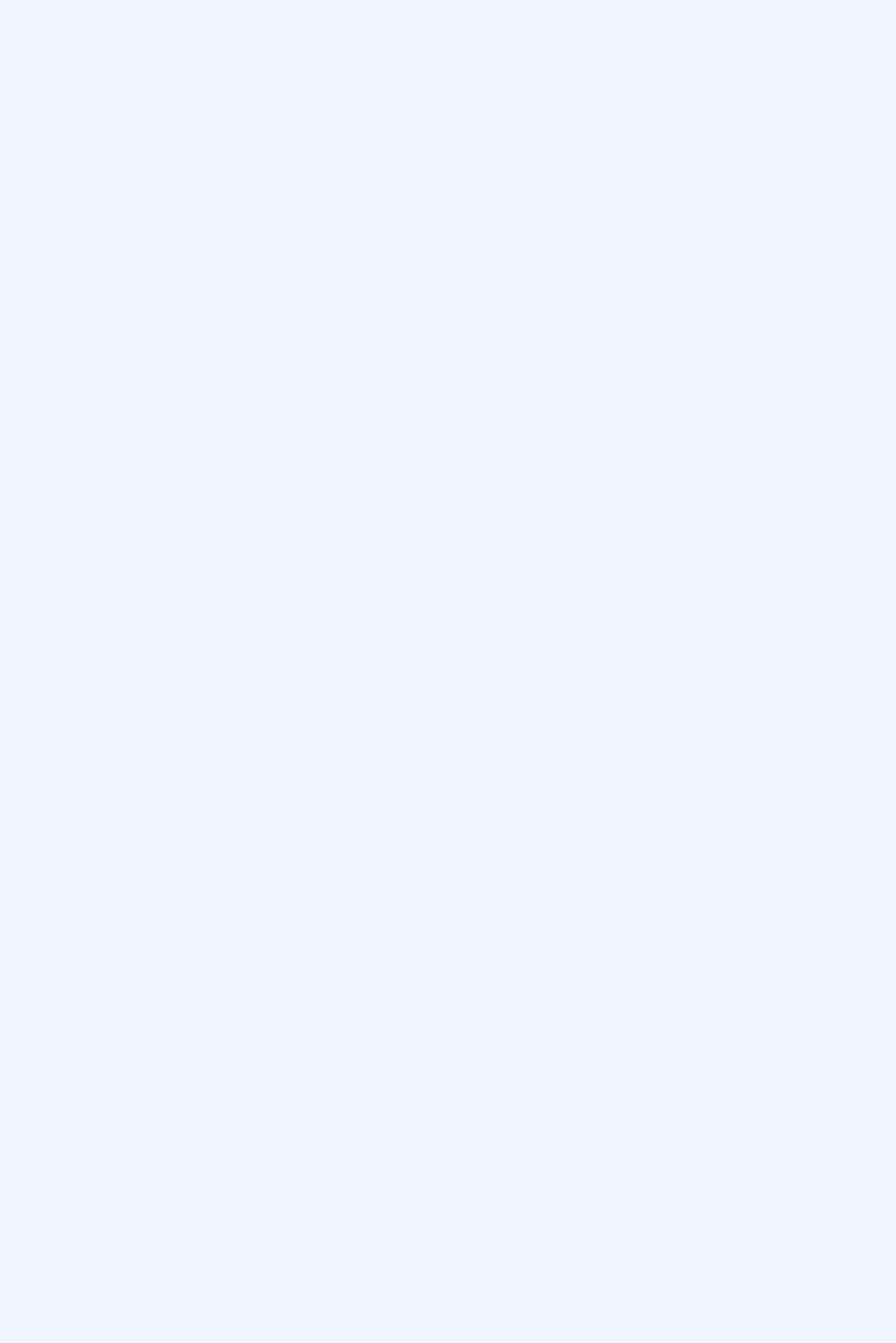
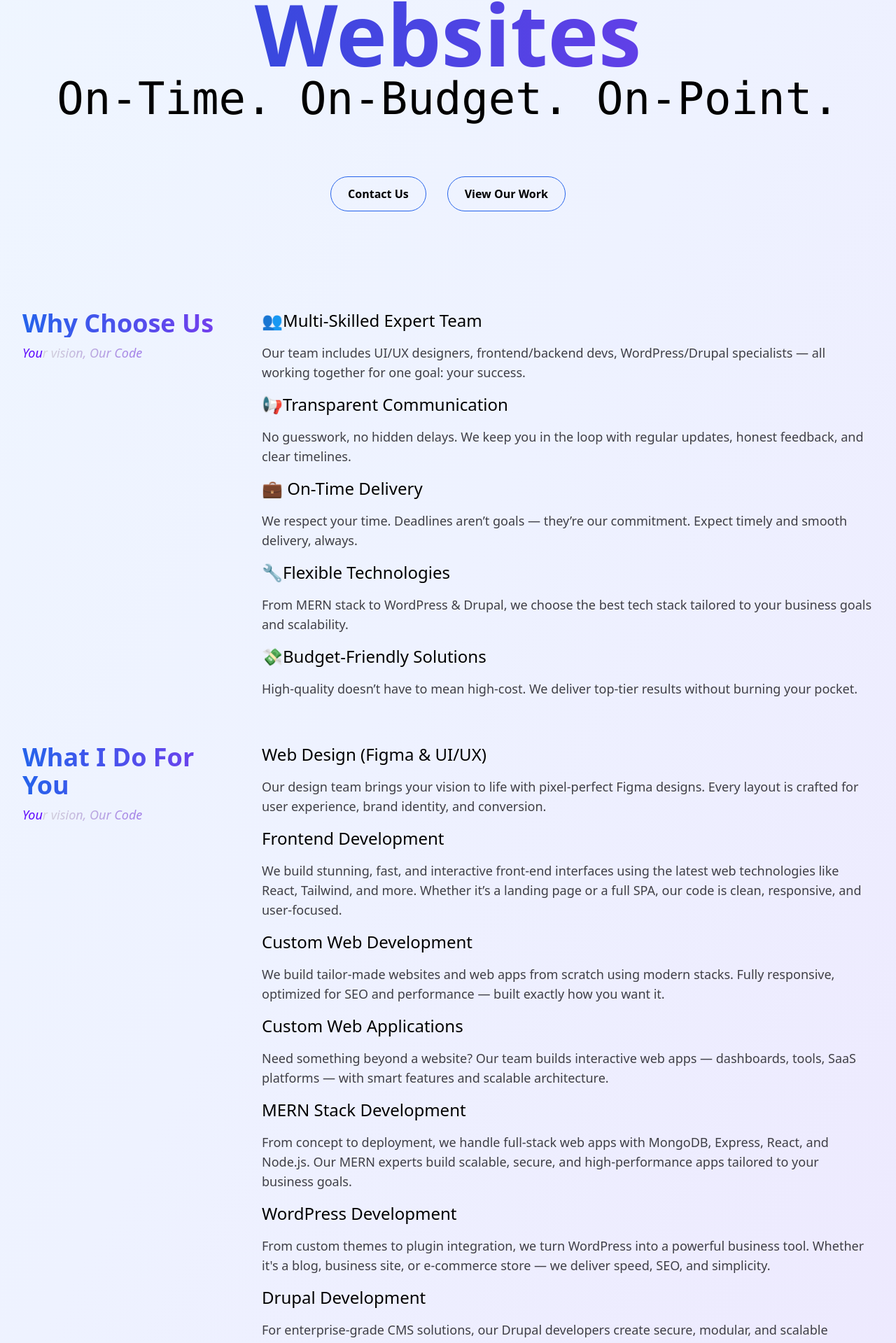
Before and after one commit to grimwebdeveloper/Qurasphere, a React (Vite) app: page / in a window 1280 px wide. Shown: the part 357-2276 px from the top of the page at 70% size. Before the commit the page ends 800 px from the top, so only its background shows below. Built offline with nearby package versions, Linux system fonts and the light colour scheme.

Commit message:
Started again

```diff
--- a/index.html
+++ b/index.html
@@ -6,7 +6,7 @@
     <meta name="viewport" content="width=device-width, initial-scale=1.0" />
     <title>Vite + React</title>
   </head>
-  <body class="bg-blue-50">
+  <body class="bg-gradient-to-br from-blue-50 via-indigo-50 to-violet-100">
     <div id="root"></div>
     <script type="module" src="/src/main.jsx"></script>
   </body>
--- a/src/App.jsx
+++ b/src/App.jsx
@@ -1,9 +1,17 @@
+import Heading from './components/global/Heading';
 import Navbar from './components/global/Navbar';
+import ChooseUs from './components/home/ChooseUs';
+import Hero from './components/home/Hero';
+import Services from './components/home/Services';
 
 function App() {
   return (
     <div>
       <Navbar />
+      <Hero />
+      {/* <Heading title="Why Choose Us" tagline="Your vision, Our Code" /> */}
+      <ChooseUs />
+      <Services />
     </div>
   );
 }
--- /dev/null
+++ b/src/components/global/Heading.jsx
@@ -0,0 +1,9 @@
+function Heading({title, tagline}) {
+  return (
+    <div className="text-center mb-6">
+    <h2 className="text-4xl font-semibold bg-gradient-to-r from-blue-600 to-violet-600 text-transparent bg-clip-text">{title}</h2>
+    <p className="text-lg mt-2 italic text-zinc-600">{tagline}</p>
+    </div>
+  )
+}
+export default Heading
--- a/src/components/global/Navbar.jsx
+++ b/src/components/global/Navbar.jsx
@@ -53,7 +53,7 @@ function Navbar() {
       ); // Start slightly earlier for smooth overlap
     } else {
       tl.to(document.querySelector('body'), {
-        overflow: 'hidden',
+        overflowX: 'hidden',
       });
 
       // First hide nav items
@@ -80,10 +80,10 @@ function Navbar() {
   }, [show]); // 👈 Always pass dependencies to useEffect
 
   return (
-    <div className="border-b border-zinc-200">
+    <div className="lg:sticky top-0 z-50 backdrop-blur-md bg-blue-50">
       <nav
         id="navbar"
-        className="h-20 flex items-center justify-between px-2 max-w-[1280px] mx-auto"
+        className="h-20 flex items-center justify-between px-2 sm:px-8 max-w-[1280px] mx-auto"
       >
         <a href="#" id="logo" className="flex items-center gap-1">
           <img src="logo.png" alt="logo" className="w-12" />
@@ -95,7 +95,7 @@ function Navbar() {
         <ul
           ref={navLinks}
           id="nav-links"
-          className="absolute lg:static top-0 right-0 h-screen lg:h-auto w-[75%] lg:w-auto bg-white/50 lg:bg-transparent flex flex-col lg:flex-row justify-center items-center gap-10 lg:gap-0 backdrop-blur-[16px] backdrop-saturate-[180%] translate-x-full lg:translate-x-0 "
+          className="fixed lg:static top-0 right-0 h-screen lg:h-auto w-[75%] lg:w-auto bg-white lg:bg-transparent flex flex-col lg:flex-row justify-center items-center gap-10 lg:gap-0 backdrop-blur-[16px] backdrop-saturate-[180%] translate-x-full lg:translate-x-0 z-[99]"
         >
           <li ref={closeNavLinks} onClick={() => setShow((prev) => !prev)}>
             <a href="#">
@@ -105,7 +105,7 @@ function Navbar() {
                 fill="none"
                 viewBox="0 0 24 24"
                 xmlns="http://www.w3.org/2000/svg"
-                className="absolute top-0 right-0 h-20 mr-2 cursor-pointer lg:hidden"
+                className="absolute top-0 right-0 h-20 mr-2 sm:mr-8 cursor-pointer lg:hidden"
               >
                 {' '}
                 <path
--- /dev/null
+++ b/src/components/home/ChooseUs.jsx
@@ -0,0 +1,53 @@
+function ChooseUs() {
+  return (
+    <div className="px-2 sm:px-8 lg:flex gap-8 max-w-[1280px] mx-auto pb-16">
+      <div className="text-center lg:text-left mb-6 lg:min-w-[310px]">
+        <h2 className="text-4xl font-bold bg-gradient-to-r from-blue-600 to-violet-600 text-transparent bg-clip-text">
+          Why Choose Us
+        </h2>
+        <p className="text-lg mt-2 italic text-zinc-600 shiny-text">
+          Your vision, Our Code
+        </p>
+      </div>
+      <div className="flex flex-col gap-4">
+        <div>
+          <h3 className="text-2xl">👥Multi-Skilled Expert Team</h3>
+          <p className="text-lg mt-4 text-zinc-700">
+            Our team includes UI/UX designers, frontend/backend devs,
+            WordPress/Drupal specialists — all working together for one goal:
+            your success.
+          </p>
+        </div>
+        <div>
+          <h3 className="text-2xl">📢Transparent Communication</h3>
+          <p className="text-lg mt-4 text-zinc-700">
+            No guesswork, no hidden delays. We keep you in the loop with regular
+            updates, honest feedback, and clear timelines.
+          </p>
+        </div>
+        <div>
+          <h3 className="text-2xl">💼 On-Time Delivery</h3>
+          <p className="text-lg mt-4 text-zinc-700">
+            We respect your time. Deadlines aren’t goals — they’re our
+            commitment. Expect timely and smooth delivery, always.
+          </p>
+        </div>
+        <div>
+          <h3 className="text-2xl">🔧Flexible Technologies</h3>
+          <p className="text-lg mt-4 text-zinc-700">
+            From MERN stack to WordPress & Drupal, we choose the best tech stack
+            tailored to your business goals and scalability.
+          </p>
+        </div>
+        <div>
+          <h3 className="text-2xl">💸Budget-Friendly Solutions</h3>
+          <p className="text-lg mt-4 text-zinc-700">
+            High-quality doesn’t have to mean high-cost. We deliver top-tier
+            results without burning your pocket.
+          </p>
+        </div>
+      </div>
+    </div>
+  );
+}
+export default ChooseUs;
--- a/src/components/home/Hero.jsx
+++ b/src/components/home/Hero.jsx
@@ -0,0 +1,27 @@
+function Hero() {
+  return (
+    <div className="first-impression min-h-[80vh] text-center flex flex-col justify-center gap-20">
+      <h2 className="leading-none font-semibold ">
+        <div className="text-[9.6vw] xl:text-[122.867px] text-transparent bg-clip-text bg-gradient-to-r from-blue-700 to-violet-600">World-Class Websites</div>
+        <div className="text-[5vw] xl:text-[64px] font-mono font-normal">
+          On-Time. On-Budget. On-Point.
+        </div>
+      </h2>
+      <div className="flex justify-center items-center gap-4 lg:gap-8">
+        <button
+          type="button"
+          className="outline outline-1 outline-blue-600 px-6 py-3 rounded-full relative font-semibold hover:text-white hover:outline-none btn-effect"
+        >
+          Contact Us
+        </button>
+        <button
+          type="button"
+          className="outline outline-1 outline-blue-600 px-6 py-3 rounded-full relative font-semibold hover:text-white hover:outline-none btn-effect"
+        >
+          View Our Work
+        </button>
+      </div>
+    </div>
+  );
+}
+export default Hero;
--- /dev/null
+++ b/src/components/home/Services.jsx
@@ -0,0 +1,75 @@
+function Services() {
+  return (
+    <div className="px-2 sm:px-8 lg:flex gap-8 max-w-[1280px] mx-auto pb-16">
+      <div className="text-center lg:text-left mb-6 lg:min-w-[310px]">
+        <h2 className="text-4xl font-bold bg-gradient-to-r from-blue-600 to-violet-600 text-transparent bg-clip-text">
+          What I Do For You
+        </h2>
+        <p className="text-lg mt-2 italic text-zinc-600 shiny-text">
+          Your vision, Our Code
+        </p>
+      </div>
+      <div className="flex flex-col gap-4">
+        <div>
+          <h3 className="text-2xl">Web Design (Figma & UI/UX)</h3>
+          <p className="text-lg mt-4 text-zinc-700">
+            Our design team brings your vision to life with pixel-perfect Figma
+            designs. Every layout is crafted for user experience, brand
+            identity, and conversion.
+          </p>
+        </div>
+        <div>
+          <h3 className="text-2xl">Frontend Development</h3>
+          <p className="text-lg mt-4 text-zinc-700">
+            We build stunning, fast, and interactive front-end interfaces using
+            the latest web technologies like React, Tailwind, and more. Whether
+            it’s a landing page or a full SPA, our code is clean, responsive,
+            and user-focused.
+          </p>
+        </div>
+        <div>
+          <h3 className="text-2xl">Custom Web Development</h3>
+          <p className="text-lg mt-4 text-zinc-700">
+            We build tailor-made websites and web apps from scratch using modern
+            stacks. Fully responsive, optimized for SEO and performance — built
+            exactly how you want it.
+          </p>
+        </div>
+        <div>
+          <h3 className="text-2xl">Custom Web Applications</h3>
+          <p className="text-lg mt-4 text-zinc-700">
+            Need something beyond a website? Our team builds interactive web
+            apps — dashboards, tools, SaaS platforms — with smart features and
+            scalable architecture.
+          </p>
+        </div>
+        <div>
+          <h3 className="text-2xl">MERN Stack Development</h3>
+          <p className="text-lg mt-4 text-zinc-700">
+            From concept to deployment, we handle full-stack web apps with
+            MongoDB, Express, React, and Node.js. Our MERN experts build
+            scalable, secure, and high-performance apps tailored to your
+            business goals.
+          </p>
+        </div>
+        <div>
+          <h3 className="text-2xl">WordPress Development</h3>
+          <p className="text-lg mt-4 text-zinc-700">
+            From custom themes to plugin integration, we turn WordPress into a
+            powerful business tool. Whether it's a blog, business site, or
+            e-commerce store — we deliver speed, SEO, and simplicity.
+          </p>
+        </div>
+        <div>
+          <h3 className="text-2xl">Drupal Development</h3>
+          <p className="text-lg mt-4 text-zinc-700">
+            For enterprise-grade CMS solutions, our Drupal developers create
+            secure, modular, and scalable websites. From government to corporate
+            needs — we’ve done it all with Drupal.
+          </p>
+        </div>
+      </div>
+    </div>
+  );
+}
+export default Services;
--- a/src/index.css
+++ b/src/index.css
@@ -7,6 +7,56 @@
   color: transparent;
 }
 
-.first-impression {
-  min-height: calc(100vh - 81px);
+@media (min-width: 1024px) {
+  .first-impression {
+    min-height: calc(100vh - 81px);
+  }
 }
+
+.btn-effect {
+  overflow: hidden;
+  position: relative;
+  transition: all 0.3s cubic-bezier(0.19, 1, 0.22, 1);
+}
+
+.btn-effect:hover::after {
+  top: 0;
+  opacity: 1;
+}
+
+.btn-effect::after {
+  content: '';
+  position: absolute;
+  top: 100%;
+  left: 0;
+  width: 100%;
+  height: 100%;
+  background: linear-gradient(135deg, #155dfc, #7f22fe);
+  opacity: 0;
+  transition: all 0.3s cubic-bezier(0.4, 0, 0.2, 1);
+  z-index: -1;
+}
+
+
+.shiny-text {
+  display: inline-block;
+  background: linear-gradient(
+    90deg,
+    #d4d4d8 0%,
+    #5900ff 100%
+  );
+  background-size: 200%;
+  background-clip: text;
+  -webkit-background-clip: text;
+  color: transparent;
+  animation: shine 5s linear infinite;
+}
+
+@keyframes shine {
+  0% {
+    background-position: 20% 0;
+  }
+  100% {
+    background-position: -200% 0;
+  }
+}
```
Also changed, not shown: public/html.png (added).
